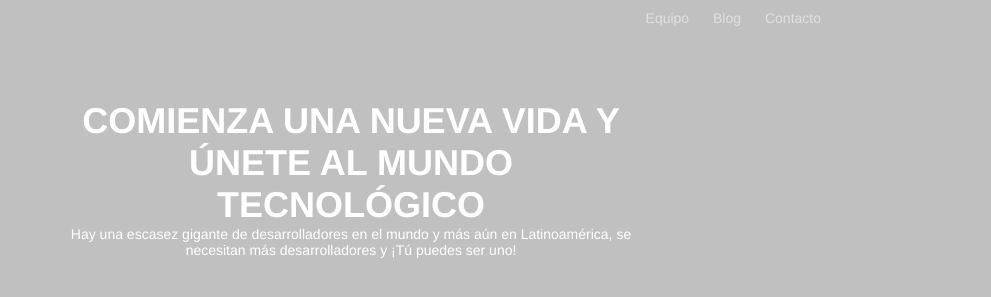
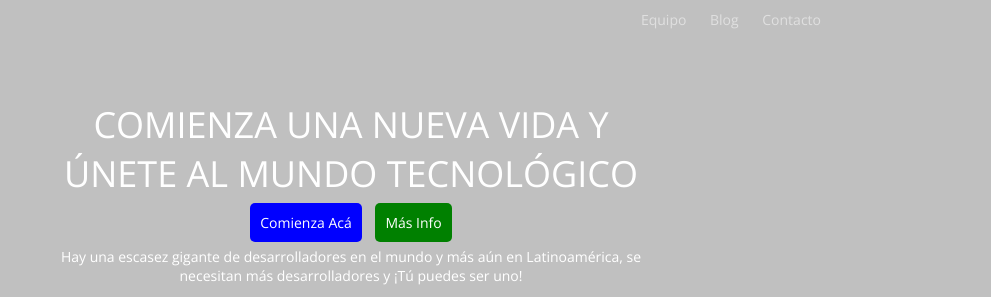
Before and after one commit to Dreamsroses/actividad004, a plain HTML site: page index.html in a window 1280 px wide. Shown: the top 297 px of the page, 289-1280 px from the left. Drawn offline with nearby package versions, Linux system fonts and the light colour scheme.

Commit message:
Se incorpora botones y tipografias

```diff
--- a/index.html
+++ b/index.html
@@ -2,6 +2,7 @@
 <html lang="es">
 <head>
 	<meta charset="utf-8">
+	<link href="https://fonts.googleapis.com/css?family=Open+Sans:300,400,700" rel="stylesheet">
 	<link rel="stylesheet" type="text/css" href="style.css">
 	<title>Desafío Latam | Landing Page</title>
 </head>
@@ -24,6 +25,10 @@
 	<header>
 		<div class="container">
 			<h1>Comienza una nueva vida y únete al mundo tecnológico</h1>
+			<p>
+				<a href="#" class="button">Comienza Acá</a>
+				<a href="#" class="button button-green">Más Info</a>
+			</p>
 			<p>Hay una escasez gigante de desarrolladores en el mundo y más aún en Latinoamérica, se necesitan más desarrolladores y ¡Tú puedes ser uno!</p>
 		</div>
 	</header>
@@ -49,7 +54,9 @@
 		</div>
 	</section>
 	<!-- /información -->
-
+		<div>
+			<a href="#" class="button">Inscribeté</a>
+		</div>
 	<!-- Contacto -->
 	<section>
 		<div class="container">Contacto</div>
--- a/style.css
+++ b/style.css
@@ -5,13 +5,14 @@
 
 body{
 	background-color: white;
-	font-family: "Helvetica", sans-serif;
+	font-family: "open sans", sans-serif;
 	font-size: 14px;
 }
 
 h1{
 	text-transform: uppercase;
 	font-size: 36px;
+	font-weight: 300;
 }
 h2{
 	text-transform: uppercase;
@@ -29,6 +30,19 @@ section{
 .container-large{
 	max-width: 960px;
 	margin: 0 auto;
+}
+.button{
+	background-color: blue;
+	color: white;
+	border-radius: 5px;
+	padding: 10px;
+	text-decoration: none;
+	display: inline-block;
+	margin: 5px;
+	transition: all 0.3s;
+}
+.button-green{
+	background-color: green;
 }
 
 /* Header */
@@ -65,5 +79,4 @@ nav ul li a{
 }
 nav li a:hover{
 	opacity: 1;
-
 }
```
